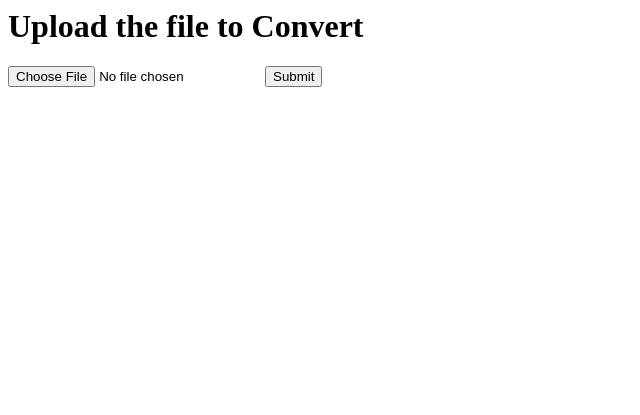
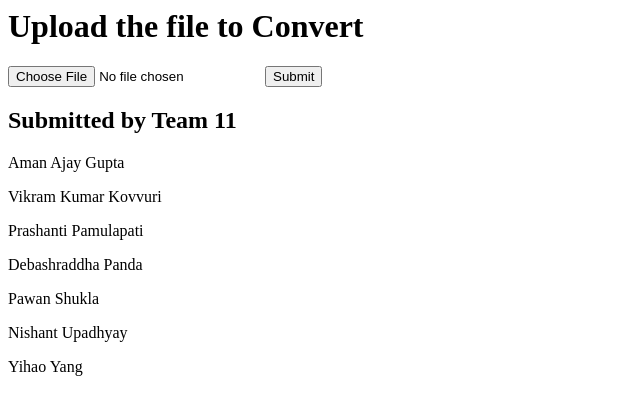
Before and after one commit to nishantu1090/FileConverter, a Django app: page / in a window 1280 px wide. Shown: the top 415 px of the page, without its empty margins (0-640 px from the left). Run offline with Django 4.2, Linux system fonts and the light colour scheme.

Commit message:
Update fileUpload.html

```diff
--- a/converter/Templates/fileUpload.html
+++ b/converter/Templates/fileUpload.html
@@ -7,7 +7,14 @@
 </form>
 <div>
 
-
+    <h2> Submitted by Team 11 </h2>
+    <p> Aman Ajay Gupta </p>
+    <p> Vikram Kumar Kovvuri </p>
+    <p> Prashanti Pamulapati </p>
+    <p> Debashraddha Panda </p>
+    <p> Pawan Shukla </p>
+    <p> Nishant Upadhyay </p>
+    <p> Yihao Yang </p>
 
 </div>
 </body>
```
